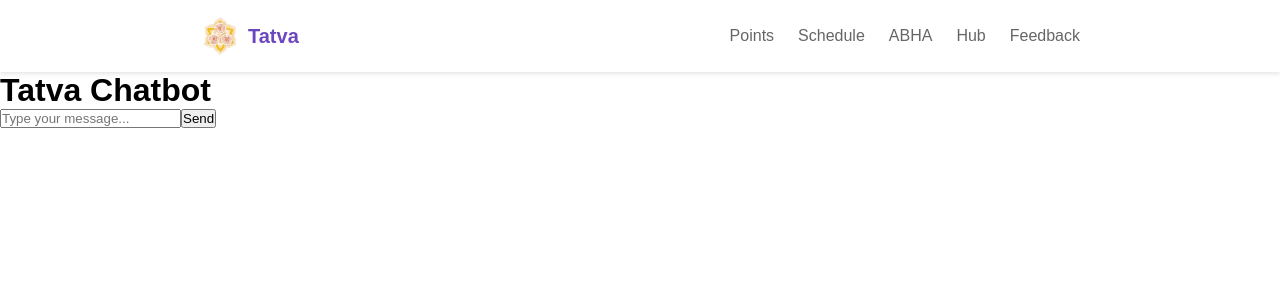
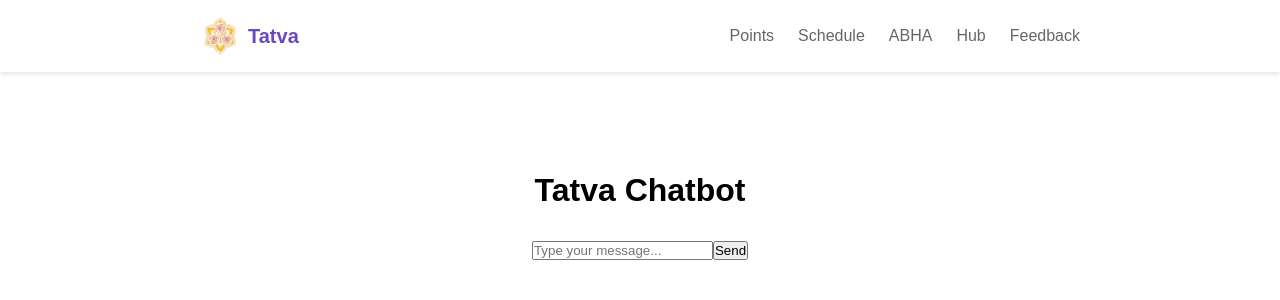
Before and after one commit to Vidhaaaaaa/Tatva-BeOne-features, a React (Vite) app: page /abha in a window 1280 px wide. Shown: the top 300 px of the page. Built offline with nearby package versions, Linux system fonts and the light colour scheme.

Commit message:
Chatbot updated

```diff
--- a/src/components/abha/abha.css
+++ b/src/components/abha/abha.css
@@ -0,0 +1,9 @@
+.chatBot{
+    display: flex;
+    flex-direction: column;
+    justify-content: center;
+    align-items: center;
+    justify-items: center;
+    margin-top: 100px;
+    gap: 2rem;
+}
--- a/src/components/abha/abha.tsx
+++ b/src/components/abha/abha.tsx
@@ -6,7 +6,7 @@ const ABHA: React.FC = () => {
 
   return (
     <>
-    <div>
+    <div className='chatBot'>
       <h1>Tatva Chatbot</h1>
       <Chatbot />
     </div>
```
